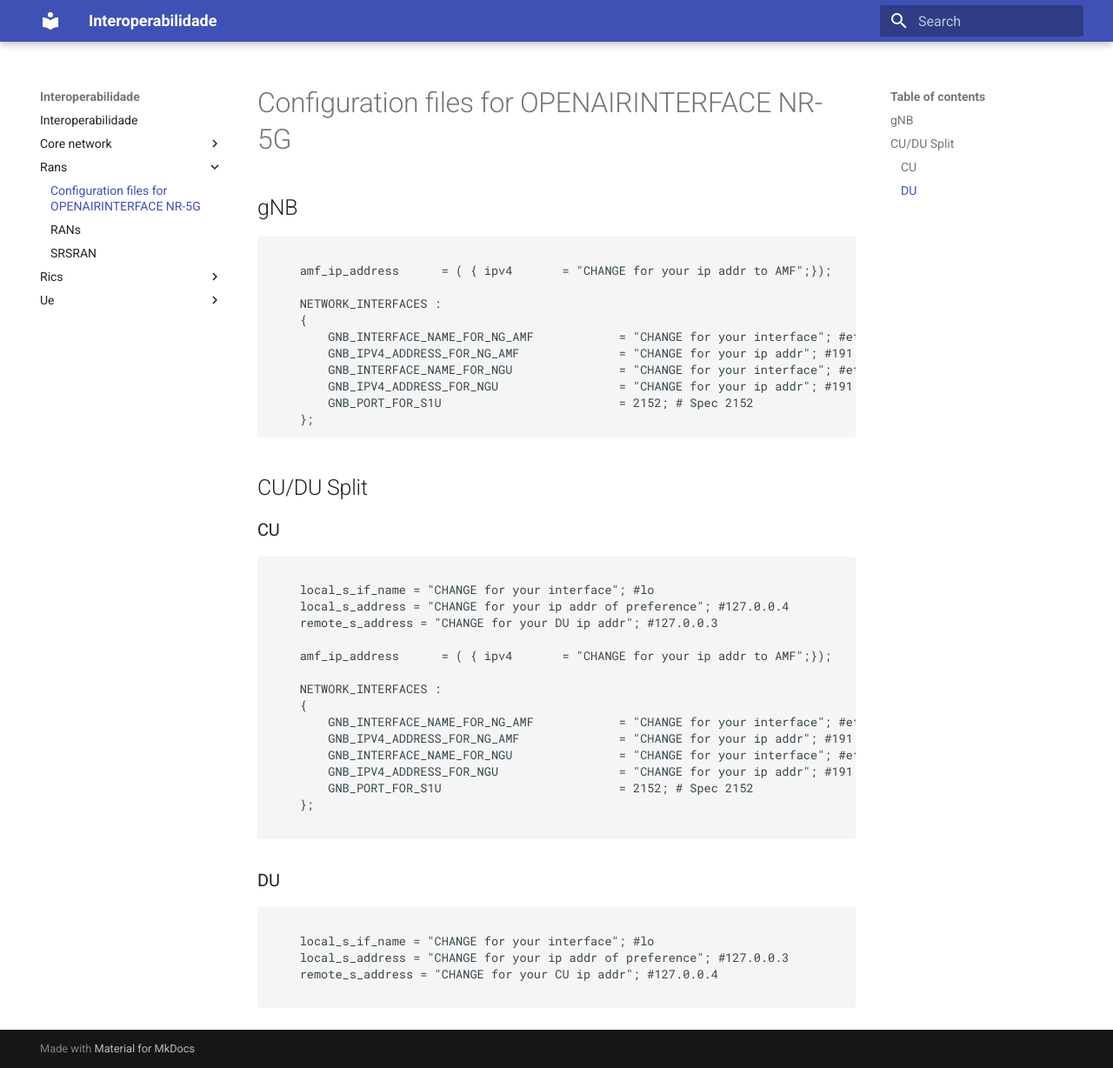
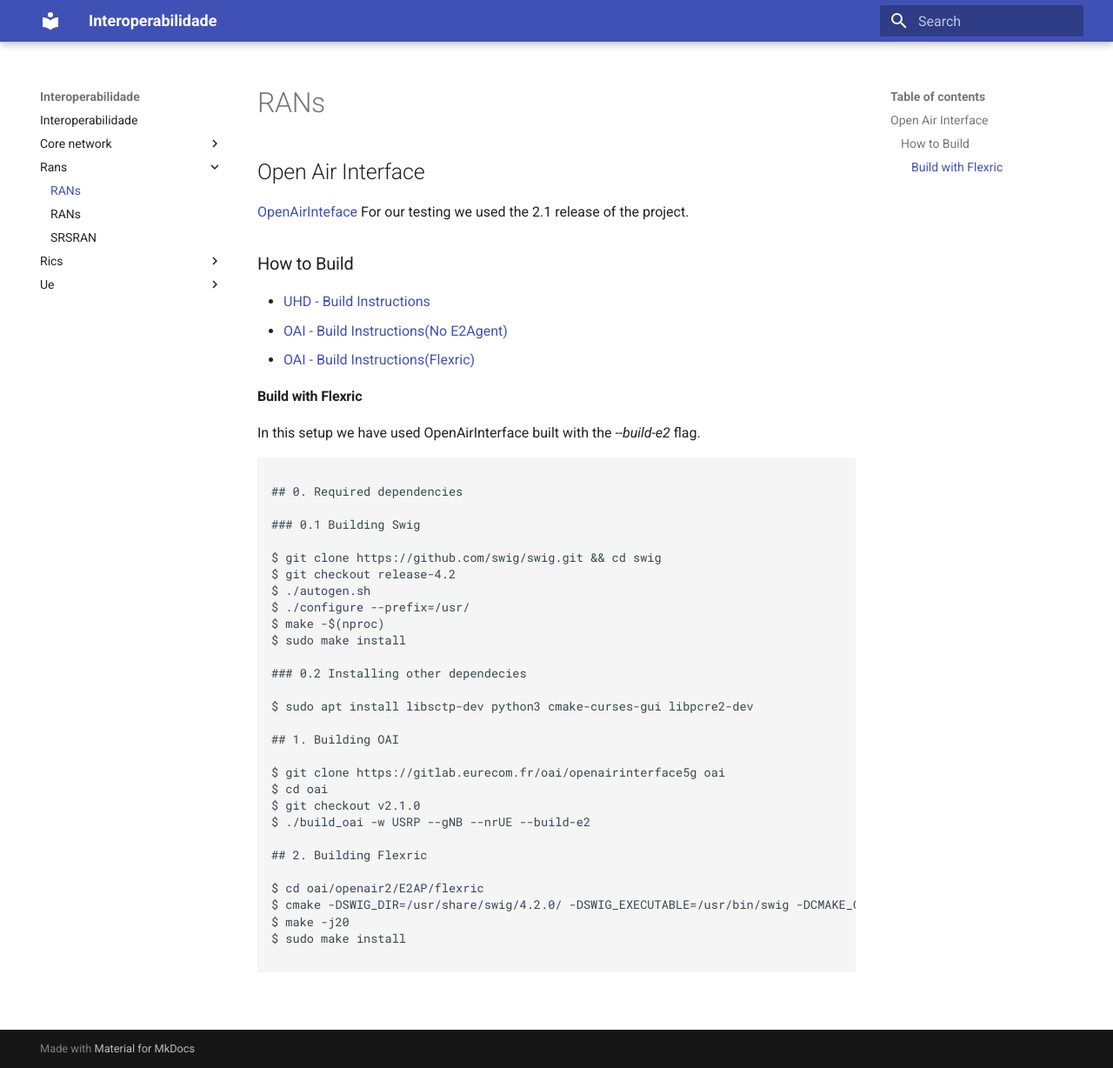
Before and after one commit to eduardoschulz/Interoperability, an MkDocs documentation site: the page built from docs/rans/oai.md, in a window 1280 px wide and 1228 px high. Shown: the whole window at 87% size. Built offline with MkDocs 1.6.1 and Material for MkDocs 9.7.7, drawn with Linux system fonts in a browser that asks for light colours.

Commit message:
updating wiki

````diff
--- a/docs/rans/oai.md
+++ b/docs/rans/oai.md
@@ -1,49 +1,45 @@
-# Configuration files for OPENAIRINTERFACE NR-5G
+# RANs
 
-## gNB
+## Open Air Interface
+[OpenAirInteface](oai/README.md)
+For our testing we used the 2.1 release of the project.
+### How to Build
 
-```configfile
++ [UHD - Build Instructions](https://files.ettus.com/manual/page_build_guide.html)
++ [OAI - Build Instructions(No E2Agent)](https://gitlab.eurecom.fr/oai/openairinterface5g/-/blob/develop/doc/BUILD.md)
++ [OAI - Build Instructions(Flexric)](https://gitlab.eurecom.fr/oai/openairinterface5g/-/blob/develop/openair2/E2AP/README.md)
 
-    amf_ip_address      = ( { ipv4       = "CHANGE for your ip addr to AMF";});
+#### Build with Flexric
+In this setup we have used OpenAirInterface built with the _--build-e2_ flag.
+```shell
 
-    NETWORK_INTERFACES :
-    {
-        GNB_INTERFACE_NAME_FOR_NG_AMF            = "CHANGE for your interface"; #eth0
-        GNB_IPV4_ADDRESS_FOR_NG_AMF              = "CHANGE for your ip addr"; #191.4.205.128/23
-        GNB_INTERFACE_NAME_FOR_NGU               = "CHANGE for your interface"; #eth0
-        GNB_IPV4_ADDRESS_FOR_NGU                 = "CHANGE for your ip addr"; #191.4.205.128/23
-        GNB_PORT_FOR_S1U                         = 2152; # Spec 2152
-    };
-```
+## 0. Required dependencies
 
-## CU/DU Split
+### 0.1 Building Swig
 
-### CU
+$ git clone https://github.com/swig/swig.git && cd swig
+$ git checkout release-4.2
+$ ./autogen.sh
+$ ./configure --prefix=/usr/
+$ make -$(nproc)
+$ sudo make install
 
-```configfile
+### 0.2 Installing other dependecies
 
-    local_s_if_name = "CHANGE for your interface"; #lo
-    local_s_address = "CHANGE for your ip addr of preference"; #127.0.0.4
-    remote_s_address = "CHANGE for your DU ip addr"; #127.0.0.3
+$ sudo apt install libsctp-dev python3 cmake-curses-gui libpcre2-dev
 
-    amf_ip_address      = ( { ipv4       = "CHANGE for your ip addr to AMF";});
+## 1. Building OAI
 
-    NETWORK_INTERFACES :
-    {
-        GNB_INTERFACE_NAME_FOR_NG_AMF            = "CHANGE for your interface"; #eth0
-        GNB_IPV4_ADDRESS_FOR_NG_AMF              = "CHANGE for your ip addr"; #191.4.205.128/23
-        GNB_INTERFACE_NAME_FOR_NGU               = "CHANGE for your interface"; #eth0
-        GNB_IPV4_ADDRESS_FOR_NGU                 = "CHANGE for your ip addr"; #191.4.205.128/23
-        GNB_PORT_FOR_S1U                         = 2152; # Spec 2152
-    };
+$ git clone https://gitlab.eurecom.fr/oai/openairinterface5g oai
+$ cd oai
+$ git checkout v2.1.0
+$ ./build_oai -w USRP --gNB --nrUE --build-e2
+
+## 2. Building Flexric
+
+$ cd oai/openair2/E2AP/flexric
+$ cmake -DSWIG_DIR=/usr/share/swig/4.2.0/ -DSWIG_EXECUTABLE=/usr/bin/swig -DCMAKE_C_COMPILER=gcc-10 -DCMAKE_CXX_COMPILER=g++-10 ..
+$ make -j20
+$ sudo make install
 
 ```
-### DU
-
-```configfile
-
-    local_s_if_name = "CHANGE for your interface"; #lo
-    local_s_address = "CHANGE for your ip addr of preference"; #127.0.0.3
-    remote_s_address = "CHANGE for your CU ip addr"; #127.0.0.4
-
-```
````
Also changed, not shown: 1 other file.
